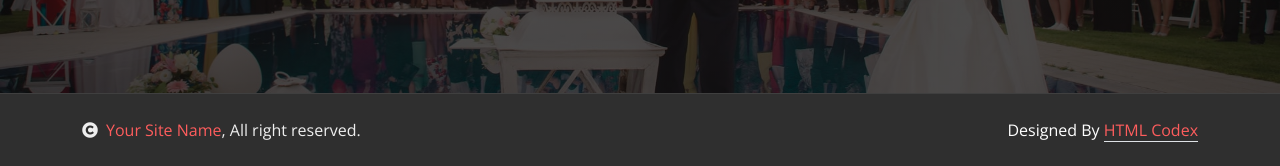
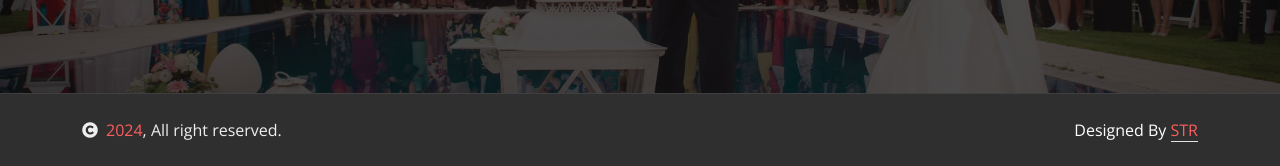
Before and after one commit to str655/mariage, a plain HTML site: page index.html in a window 1280 px wide. Shown: the part 9905-10071 px from the top of the page. Drawn offline with nearby package versions, Linux system fonts and the light colour scheme; a web font is replaced by a local one.

Commit message:
Update index.html

```diff
--- a/index.html
+++ b/index.html
@@ -1054,13 +1054,13 @@
             <div class="container">
                 <div class="row g-4 align-items-center">
                     <div class="col-md-6 text-center text-md-start mb-md-0">
-                        <span class="text-light"><a href="#"><i class="fas fa-copyright text-light me-2"></i>Your Site Name</a>, All right reserved.</span>
+                        <span class="text-light"><a href="#"><i class="fas fa-copyright text-light me-2"></i>2024</a>, All right reserved.</span>
                     </div>
                     <div class="col-md-6 text-center text-md-end text-white">
                         <!--/*** This template is free as long as you keep the below author’s credit link/attribution link/backlink. ***/-->
                         <!--/*** If you'd like to use the template without the below author’s credit link/attribution link/backlink, ***/-->
                         <!--/*** you can purchase the Credit Removal License from "https://htmlcodex.com/credit-removal". ***/-->
-                        Designed By <a class="border-bottom" href="https://htmlcodex.com">HTML Codex</a>
+                        Designed By <a class="border-bottom" href="#">STR</a>
                     </div>
                 </div>
             </div>
```
